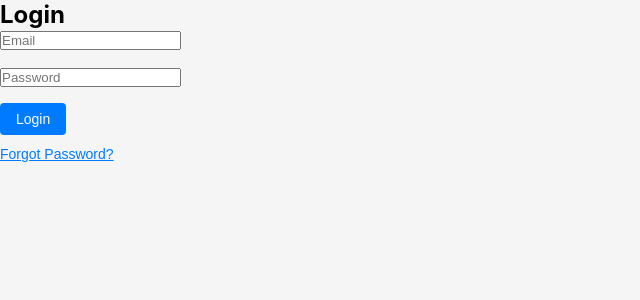
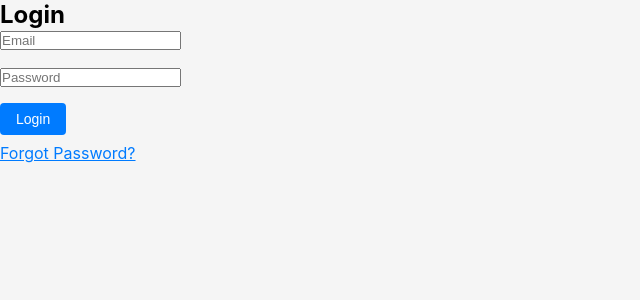
Before and after one commit to jsrobertso/vacation-app, a React (Create React App) app in the folder client/: page / in a window 1280 px wide. Shown: the top 300 px of the page, without its empty margins (0-640 px from the left). Built offline with nearby package versions, Linux system fonts and the light colour scheme.

Commit message:
style: refine btn-link

```diff
--- a/client/src/index.css
+++ b/client/src/index.css
@@ -126,6 +126,8 @@ body {
   background: none;
   border: none;
   padding: 0;
+  margin: 0;
+  font: inherit;
   color: #007bff;
   text-decoration: underline;
   cursor: pointer;
```
Also changed, not shown: 1 other file (tests, documents, lock files or other folders).
